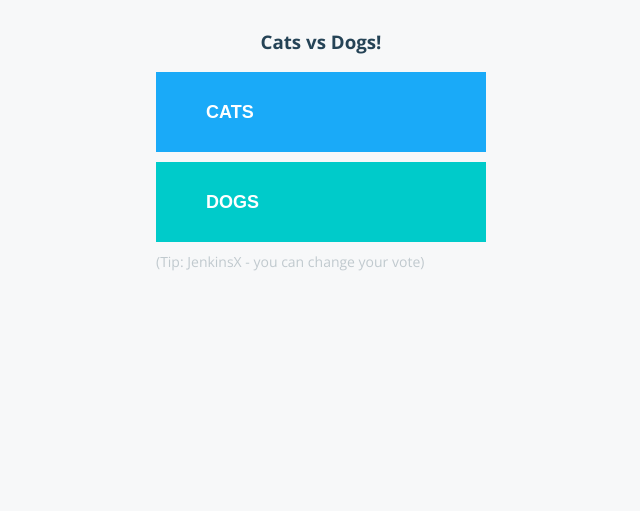
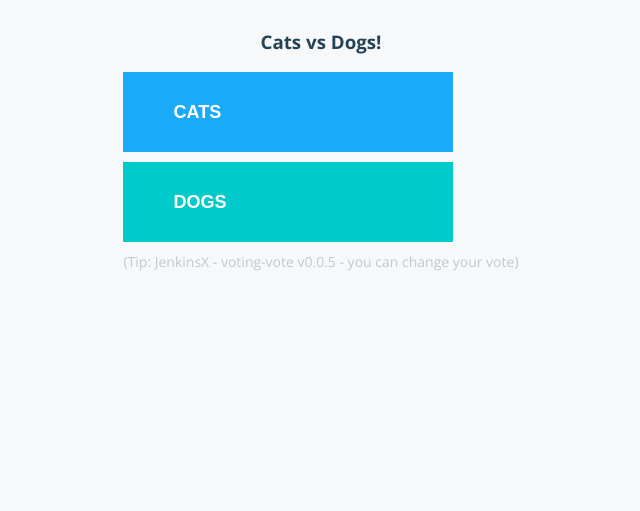
Before and after one commit to q131172019/voting-app-vote-python, a Flask app: page / in a window 1280 px wide. Shown: the top 511 px of the page, without its empty margins (319-959 px from the left). Run offline with Flask 2, Linux system fonts and the light colour scheme; some libraries are stand-ins or nearby versions.

Commit message:
create v0.0.5

```diff
--- a/templates/index.html
+++ b/templates/index.html
@@ -19,7 +19,7 @@
           <button id="b" type="submit" name="vote" class="b" value="b">{{option_b}}</button>
         </form>
         <div id="tip">
-          (Tip: JenkinsX - you can change your vote)
+          (Tip: JenkinsX - voting-vote v0.0.5 - you can change your vote)
         </div>
         <div id="hostname">
           Processed by Jenkins X container ID {{hostname}}
```
